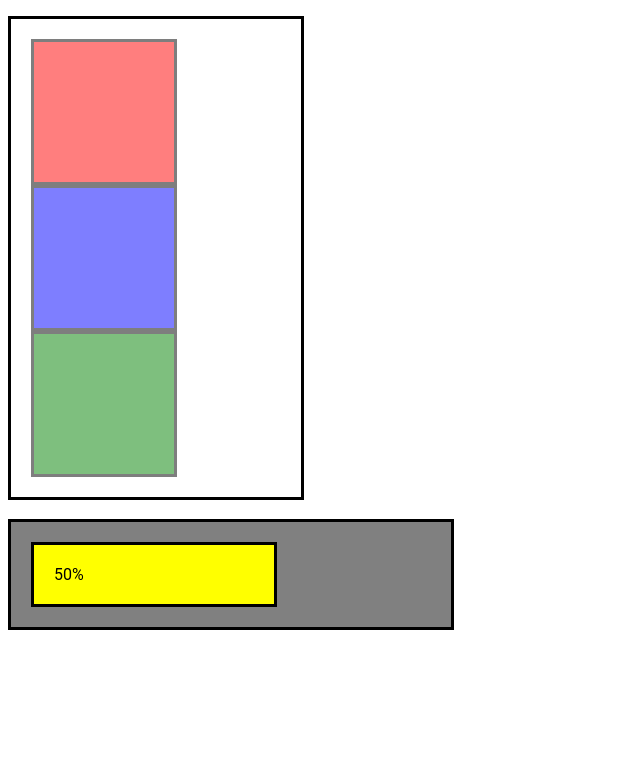
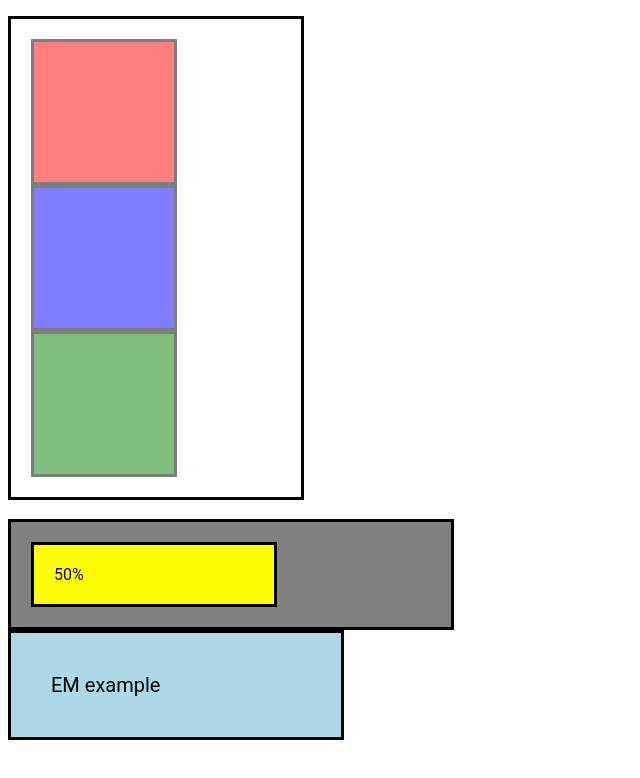
Before and after one commit to MADHUBENIWAL/css-practice-questions, a website: page practice.html in a window 1280 px wide. Shown: the part 746-1524 px from the top of the page, without its empty margins (0-640 px from the left). Before the commit the page ends 1403 px from the top, so only its background shows below. Drawn offline with Linux system fonts and the light colour scheme.

Commit message:
created em unit practice

```diff
--- a/practice.html
+++ b/practice.html
@@ -37,7 +37,12 @@
  <div style="width:400px; background-color:grey;">
     <div style="width:50%; background-color:yellow;">50%</div>
 </div>
+ <!-- em -->
+ <div style="font-size:20px; padding:2em; background-color:lightblue;">
+    EM example
+ </div>
+<br>
+<br>
 
-<br>
 </body>
 </html>
```
